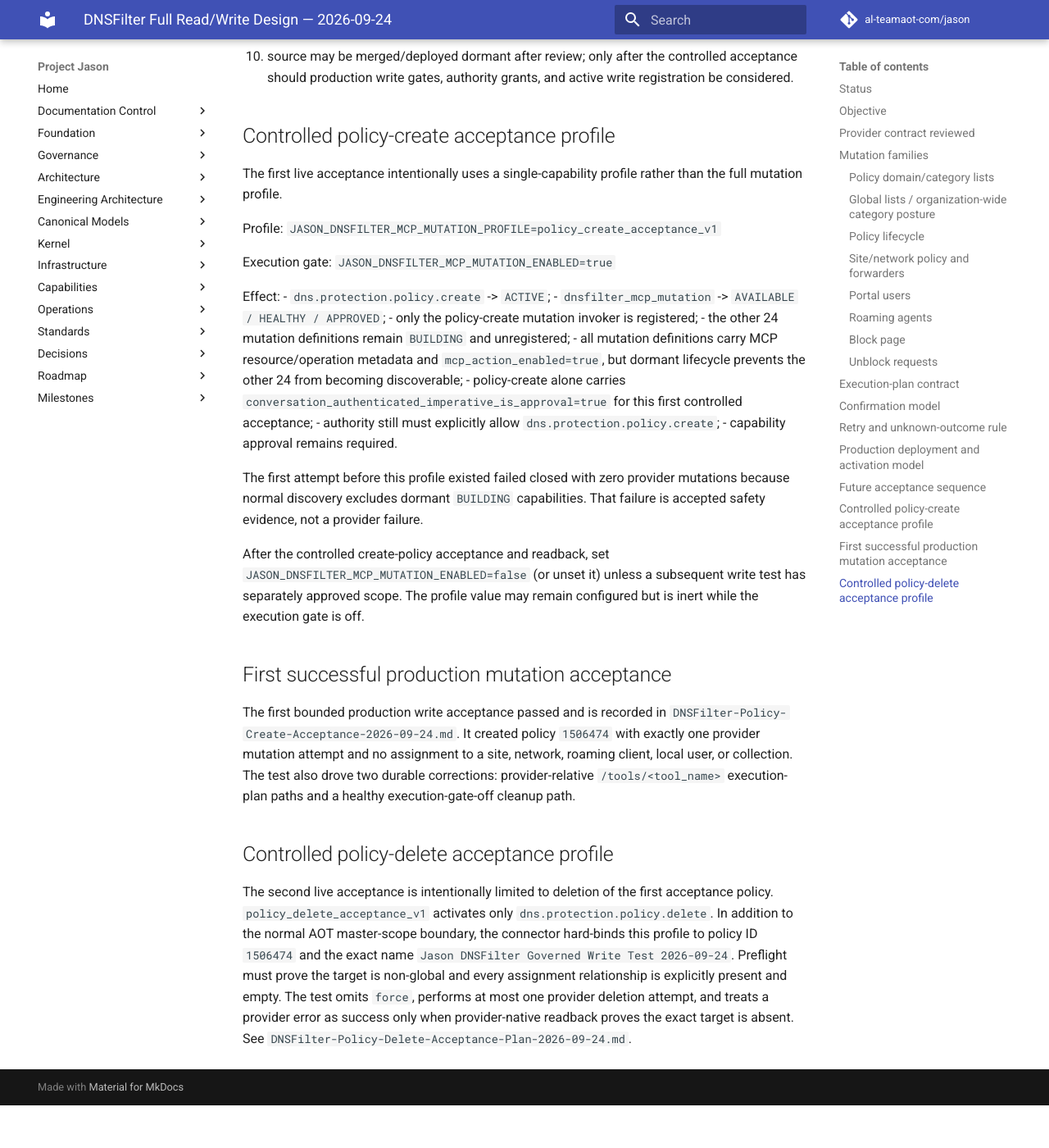
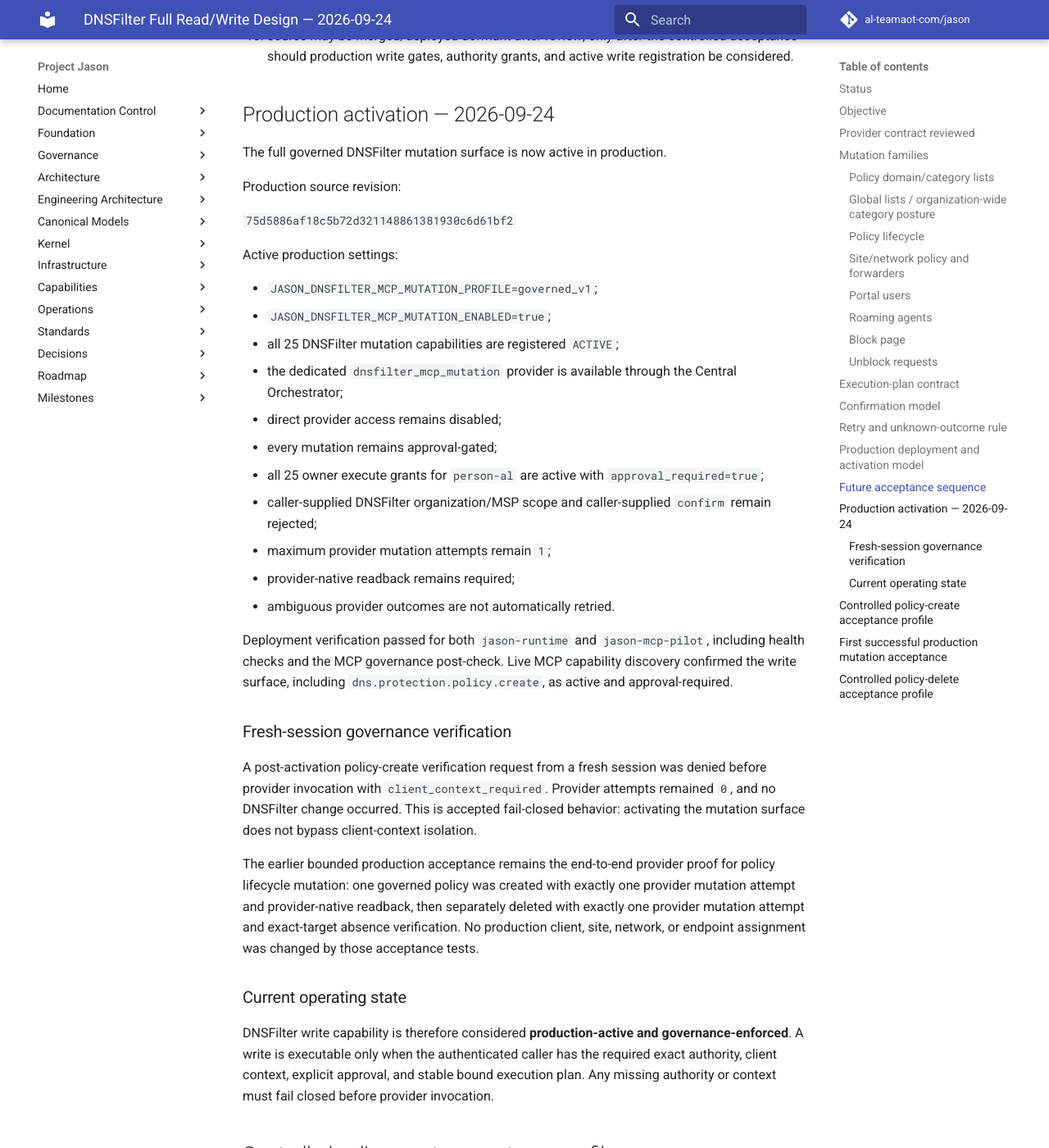
Before and after one commit to al-teamaot-com/jason, an MkDocs documentation site: the page built from docs/operations/DNSFilter-Full-Read-Write-Design-2026-09-24.md, in a window 1280 px wide and 1400 px high, scrolled down 6242 px. Shown: the whole window at 82% size. Built offline with MkDocs 1.6.1 and Material for MkDocs 9.7.7, drawn with Linux system fonts in a browser that asks for light colours; comment, search, counter and statistics services are not loaded; before the commit the page ends 7590 px from its top, so only the background shows below that; some of the changed text lies outside the part shown.

Commit message:
Document DNSFilter governed write production activation

```diff
--- a/docs/operations/DNSFilter-Full-Read-Write-Design-2026-09-24.md
+++ b/docs/operations/DNSFilter-Full-Read-Write-Design-2026-09-24.md
@@ -2,7 +2,7 @@
 
 ## Status
 
-**DEPLOYABLE SOURCE — PRODUCTION WRITES REMAIN DISABLED UNTIL SEPARATE ACTIVATION/ACCEPTANCE**
+**PRODUCTION ACTIVE — FULL GOVERNED DNSFILTER WRITE SURFACE ENABLED 2026-09-24**
 
 This document defines the deployable DNSFilter governed read/write implementation after the accepted read-only production integration. Deploying this source does not authorize or enable any DNSFilter mutation.
 
@@ -202,7 +202,7 @@
 - the mutation invoker is not constructed or registered while the mutation profile/gate are absent;
 - `policy_create_acceptance_v1` activates and registers only `dns.protection.policy.create` for the first controlled acceptance;
 - `policy_delete_acceptance_v1` activates and registers only `dns.protection.policy.delete` for the separately governed deletion of acceptance policy `1506474`;
-- `governed_v1` activates the full 25-capability mutation surface and is reserved for a later separately approved stage;
+- `governed_v1` activates the full 25-capability mutation surface; it was production-activated on 2026-09-24 after the bounded create/delete acceptance tests;
 - every active mutation profile also requires `JASON_DNSFILTER_MCP_MUTATION_ENABLED=true`;
 - `JASON_DNSFILTER_MCP_MUTATION_ENABLED=false` or unset is a healthy kill switch that keeps the mutation foundation dormant even if a profile string remains configured;
 - `gate=true` without a valid profile fails closed;
@@ -221,6 +221,40 @@
 8. rollback/compensation test where supported;
 9. separate review for user-disruptive families;
 10. source may be merged/deployed dormant after review; only after the controlled acceptance should production write gates, authority grants, and active write registration be considered.
+
+## Production activation — 2026-09-24
+
+The full governed DNSFilter mutation surface is now active in production.
+
+Production source revision:
+
+`75d5886af18c5b72d321148861381930c6d61bf2`
+
+Active production settings:
+
+- `JASON_DNSFILTER_MCP_MUTATION_PROFILE=governed_v1`;
+- `JASON_DNSFILTER_MCP_MUTATION_ENABLED=true`;
+- all 25 DNSFilter mutation capabilities are registered `ACTIVE`;
+- the dedicated `dnsfilter_mcp_mutation` provider is available through the Central Orchestrator;
+- direct provider access remains disabled;
+- every mutation remains approval-gated;
+- all 25 owner execute grants for `person-al` are active with `approval_required=true`;
+- caller-supplied DNSFilter organization/MSP scope and caller-supplied `confirm` remain rejected;
+- maximum provider mutation attempts remain `1`;
+- provider-native readback remains required;
+- ambiguous provider outcomes are not automatically retried.
+
+Deployment verification passed for both `jason-runtime` and `jason-mcp-pilot`, including health checks and the MCP governance post-check. Live MCP capability discovery confirmed the write surface, including `dns.protection.policy.create`, as active and approval-required.
+
+### Fresh-session governance verification
+
+A post-activation policy-create verification request from a fresh session was denied before provider invocation with `client_context_required`. Provider attempts remained `0`, and no DNSFilter change occurred. This is accepted fail-closed behavior: activating the mutation surface does not bypass client-context isolation.
+
+The earlier bounded production acceptance remains the end-to-end provider proof for policy lifecycle mutation: one governed policy was created with exactly one provider mutation attempt and provider-native readback, then separately deleted with exactly one provider mutation attempt and exact-target absence verification. No production client, site, network, or endpoint assignment was changed by those acceptance tests.
+
+### Current operating state
+
+DNSFilter write capability is therefore considered **production-active and governance-enforced**. A write is executable only when the authenticated caller has the required exact authority, client context, explicit approval, and stable bound execution plan. Any missing authority or context must fail closed before provider invocation.
 
 ## Controlled policy-create acceptance profile
 
```
